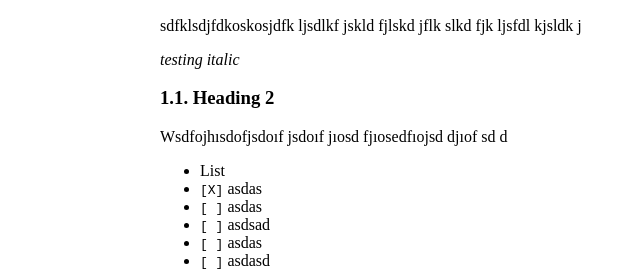
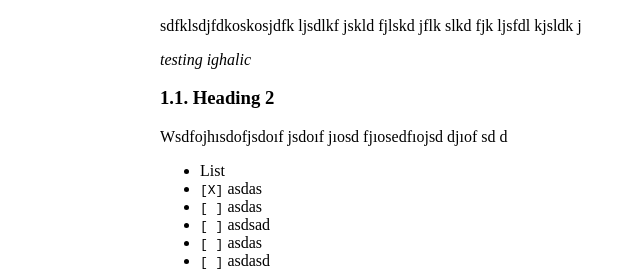
Before and after one commit to SenkiJun/SenkiJun.github.io, a plain HTML site: page index.html in a window 1280 px wide. Shown: the part 153-424 px from the top of the page, 0-640 px from the left. Drawn offline with Linux system fonts and the light colour scheme.

Commit message:
Update index.html

```diff
--- a/index.html
+++ b/index.html
@@ -215,7 +215,7 @@ sdfklsdjfdkoskosjdfk ljsdlkf jskld fjlskd jflk slkd fjk ljsfdl kjsldk j
 </p>
 
 <p>
-<i>testing italic</i>
+<i>testing ighalic</i>
 </p>
 </div>
 
```
